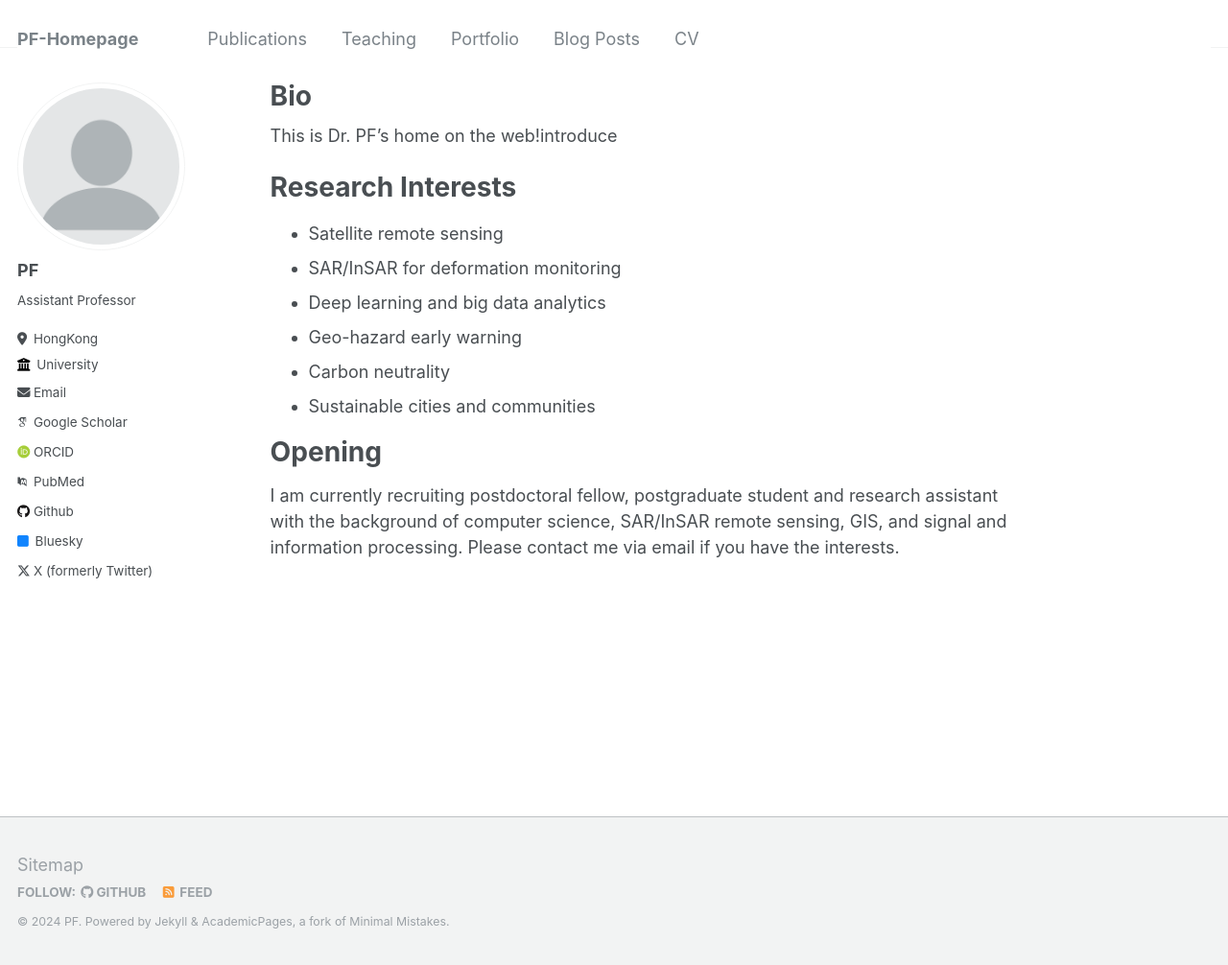
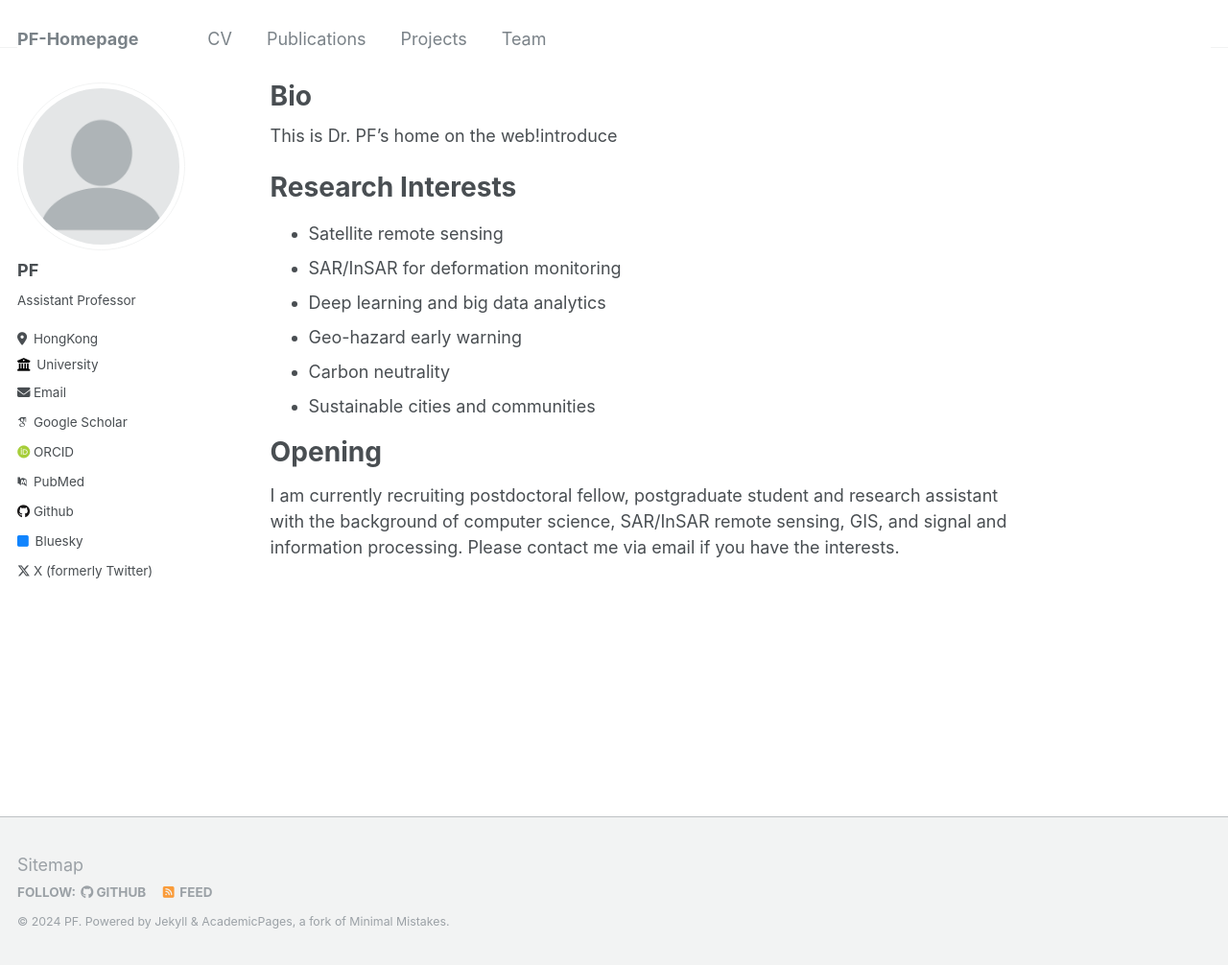
Before and after one commit to pfMA03/peifengMa, a Jekyll site: the page built from _pages/about.md, in a window 1280 px wide and 1006 px high. Shown: the whole window at 96% size. Built offline with Jekyll 4.4.1, drawn with Linux system fonts in a browser that asks for light colours; some web fonts are replaced.

Commit message:
Update navigation.yml

```diff
--- a/_data/navigation.yml
+++ b/_data/navigation.yml
@@ -1,22 +1,22 @@
 # main links links
 main:
-  - title: "Publications"
-    url: /publications/
+  - title: "CV"
+    url: /cv/
 
   #- title: "Talks"
     #url: /talks/
 
-  - title: "Teaching"
-    url: /teaching/
+  - title: "Publications"
+    url: /publications/
 
-  - title: "Portfolio"
-    url: /portfolio/
+  - title: "Projects"
+    url: /projects/
 
-  - title: "Blog Posts"
+  #- title: "Blog Posts"
     url: /year-archive/
 
-  - title: "CV"
-    url: /cv/
+  - title: "Team"
+    url: /team/
 
   #- title: "Guide"
     #url: /markdown/
```
